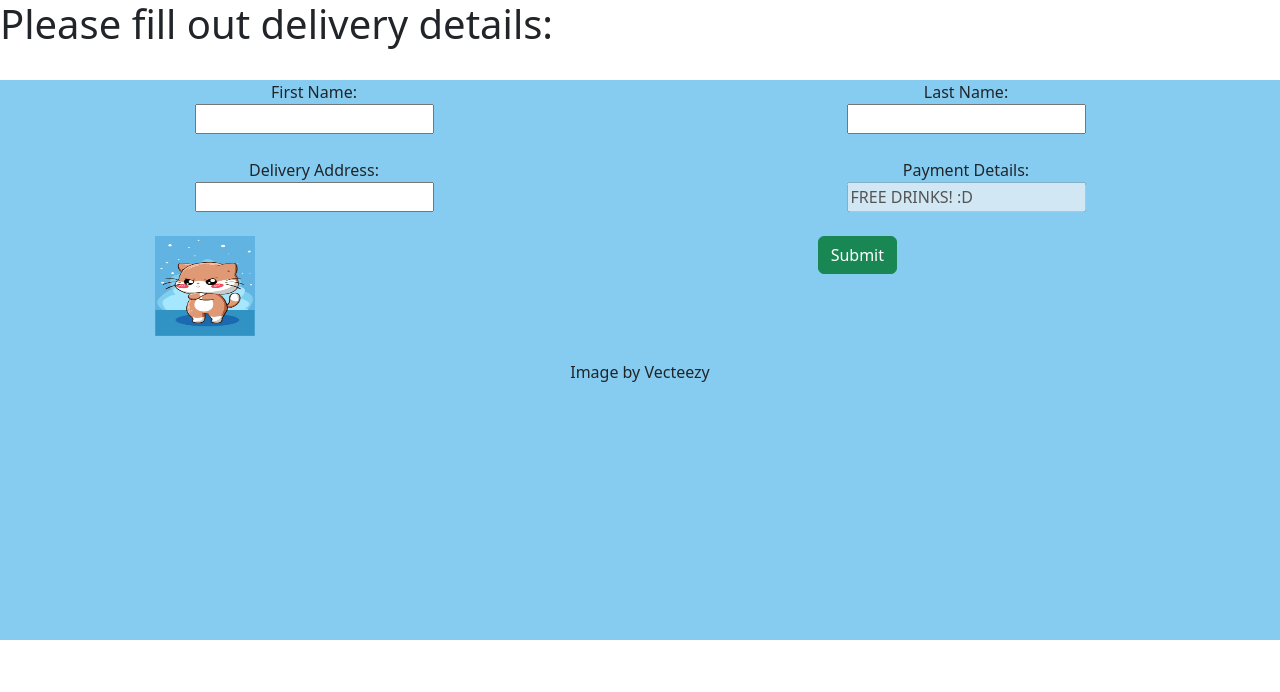
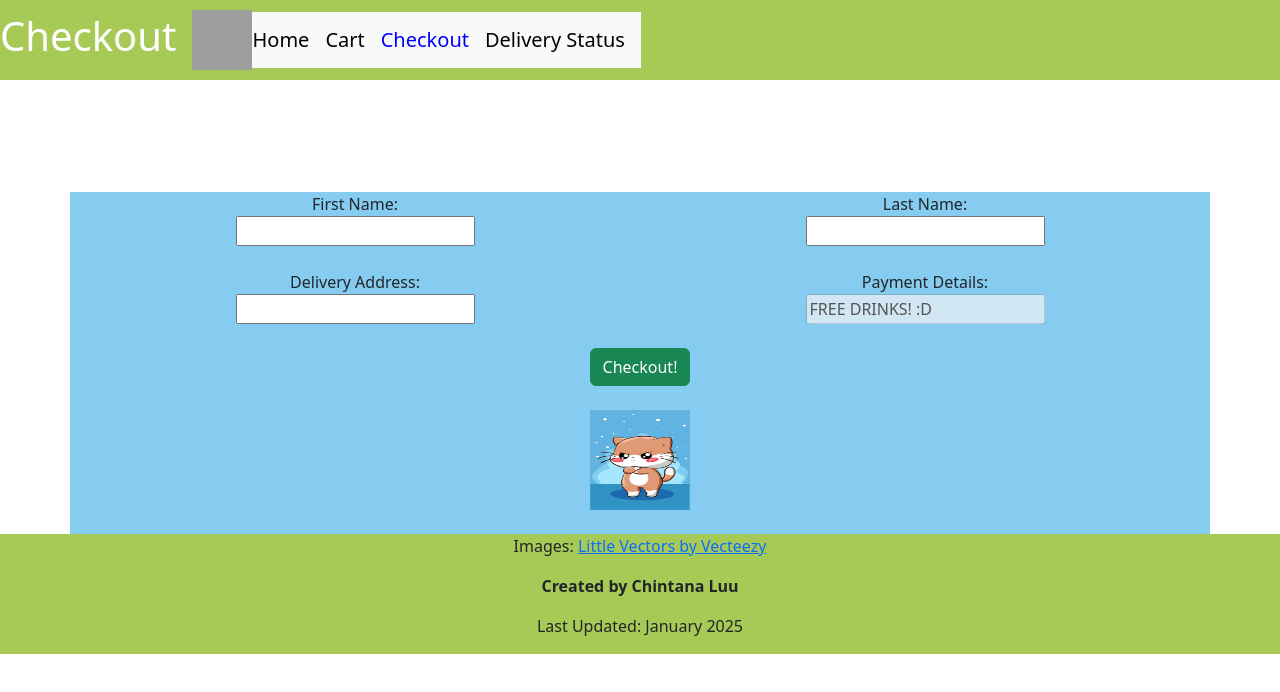
Before and after one commit to ChintanaLuu/Code_Jam_Drinks_Order_Web, a website: page checkout.html in a window 1280 px wide. Drawn offline with nearby package versions, Linux system fonts and the light colour scheme; grey boxes are pictures that could not be loaded.

Commit message:
Update Checkout Page

```diff
--- a/CartManager.js
+++ b/CartManager.js
@@ -11,7 +11,7 @@ function addToCart(drinkID){
 
     // GETS drink information.
 
-    const API_URL = `https://api.spoonacular.com/recipes/${drinkID}/information?apiKey=`;
+    const API_URL = `https://api.spoonacular.com/recipes/${drinkID}/information?apiKey=HIDDEN_API_KEY`;
 
     fetch(API_URL)
     .then(res => {
--- a/checkout.html
+++ b/checkout.html
@@ -4,24 +4,42 @@
         <meta charset="UTF-8">
         <title>Checkout</title>
             <!--CSS-->
-            <link rel="stylesheet" href="background_styles.css">
-            <link rel="stylesheet" href="styles.css">
+            <link rel="stylesheet" href="checkoutStyles.css">
            <!--Bootstrap-->
            <link href="https://cdn.jsdelivr.net/npm/bootstrap@5.3.3/dist/css/bootstrap.min.css" rel="stylesheet" integrity="sha384-QWTKZyjpPEjISv5WaRU9OFeRpok6YctnYmDr5pNlyT2bRjXh0JMhjY6hW+ALEwIH" crossorigin="anonymous">
     </head>
-    <body>
-
-        <div class="center-background">
-            <h1>Please fill out delivery details:</h1>
-        </div>
 
 
 
-        <div class="center-body">
+    <header class="header bg-#a7ca56 text-white d-flex align-items-center fixed-top">
 
-            <form action="deliveryStatus.html">
+        <div class="row">
+            <h1>Checkout</h1>
+        </div>
+
+        <!-- margin-spacing 3 -->
+        <img src="drinkweblogo.png" height="60px" width="60px" alt="Drink website logo" class="ms-3">
+
+        <!-- use a bootstrap nav bar. inline.-->
+        <nav class="navbar navbar-light bg-light">
+            <a class="navbar-brand" href="main.html">Home</a>
+            <a class="navbar-brand" href="Cart.html">Cart</a>
+            <a class="navbar-brand" href="checkout.html" style="color:blue">Checkout</a>
+            <a class="navbar-brand" href="deliveryStatus.html">Delivery Status</a>
+        </nav>
+    </div>
+
+</header>
+
+<body>
+    <main>
+
+        <form action="deliveryStatus.html">
+
+            <div class="container center-body"> <!--bg. ADD A MARGIN TOP! MB, DFLEX, ETC..-->
                 <!-- Names -->
                 <div class="row">
+                    <!-- for md, sm, or lg? -->
                     <div class="col-6">
                         <label for="firstName">First Name:</label>
                     </div>
@@ -67,25 +85,38 @@
 
                 <br/>
 
-                <div class="row">
-                    <div class="col-4">
-                        <img src="cute-and-funny-little-cat-cartoon-illustration-vector.jpg" height="100px" width="100px"></img>
-                    </div>
-                    <div class="col-8">
-                        <button type="submit" class="btn btn-success">Submit</button>
-                    </div>
+                <div class="row-6">
+                        <!-- Once they press checkout button, reset the cart. -->
+                        <button type="submit" class="btn btn-success">Checkout!</button>
+                        <script>
+                            localStorage.forEach(element => {
+                                localStorage.removeItem(element);
+                            });
+                        </script>
                 </div>
 
-                <br>
+                <br/>
 
-                <div class="main-footer">
-
-                    <p>Image by Vecteezy</p>
-
+                <div class="row-4">
+                    <img src="cute-and-funny-little-cat-cartoon-illustration-vector.jpg" height="100px" width="100px"></img>
                 </div>
 
-            </form>
-        </div>
+                <br/>
 
-        </body>
-        </html>
+
+            </div>  <!--bg end tag-->
+        </form>
+    </main>
+</body>
+
+<footer class="page-footer dflex align-items-center">
+    <div class="row">
+        <p>Images:
+            <a href="https://www.vecteezy.com/free-vector/little">Little Vectors by Vecteezy</a>
+        </p>
+        <p><b>Created by Chintana Luu</b></p>
+        <p>Last Updated: January 2025</p>
+    </div>
+</footer>
+
+</html>
--- /dev/null
+++ b/checkoutStyles.css
@@ -0,0 +1,28 @@
+.header{
+  text-align: center;
+  height: 10%;
+  width: 100%;
+  background-color: #a7ca56;
+}
+
+.center-body{
+    text-align: center;
+    margin-top: 15%; /*a*/
+    width: 100%;
+    height:100%;
+    background-color: #85CCF0;
+  }
+
+
+.page-footer{
+      text-align: center;
+      background-color: #a7ca56;
+}
+
+/* Checkout Page */
+/* .happy-cat-animation{
+
+    left: 0px;
+    //transform: scale
+    background: url(cute-and-funny-little-cat-cartoon-illustration-vector.jpg);
+  } */
--- a/styles.css
+++ b/styles.css
@@ -64,11 +64,3 @@
   /* Move */
   position: fixed;
 }
-
-/* Checkout Page */
-.happy-cat-animation{
-
-  left: 0px;
-  //transform: scale
-  background: url(cute-and-funny-little-cat-cartoon-illustration-vector.jpg);
-}
```
Also changed, not shown: main.html (+7 -4 lines).
